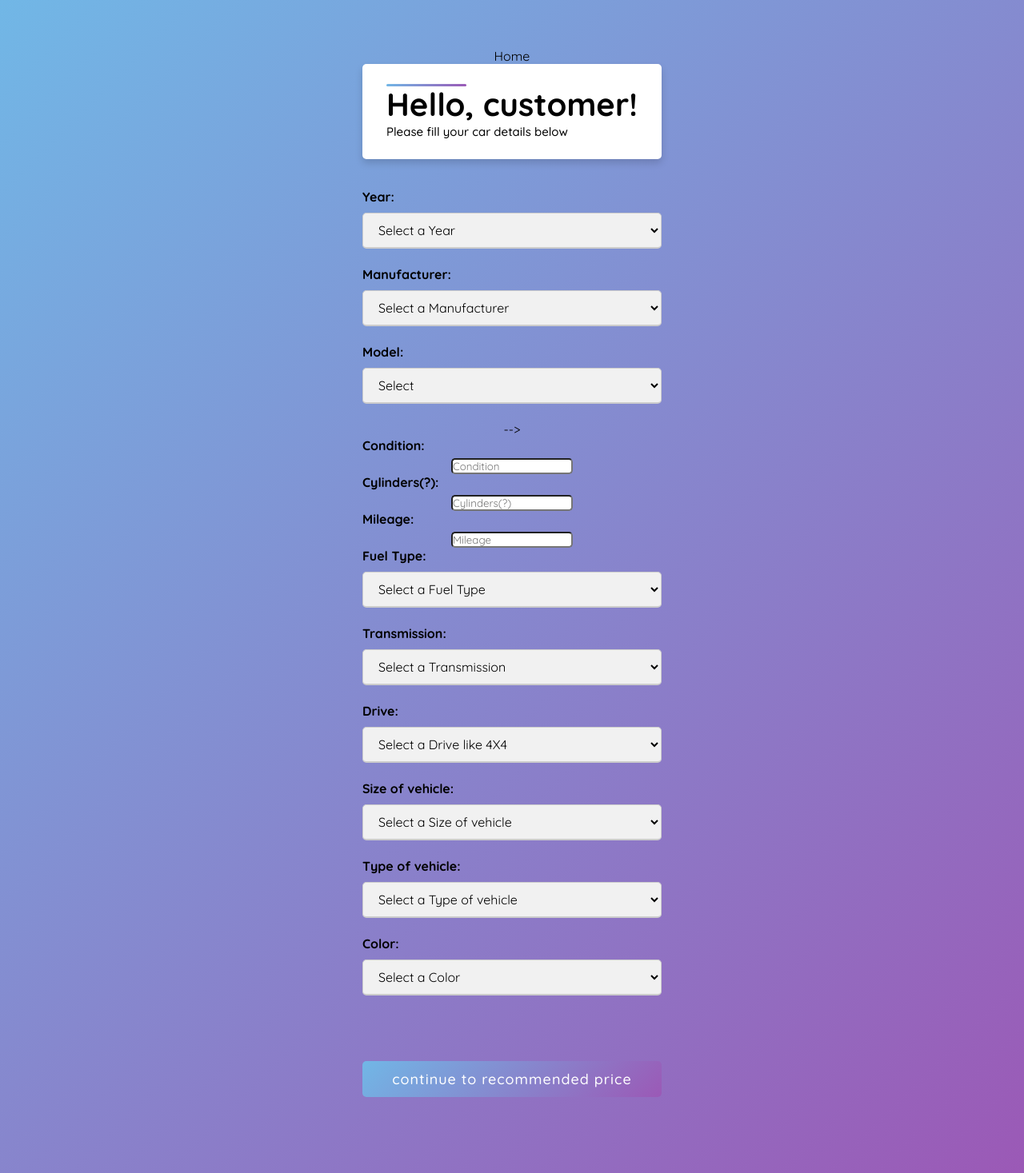
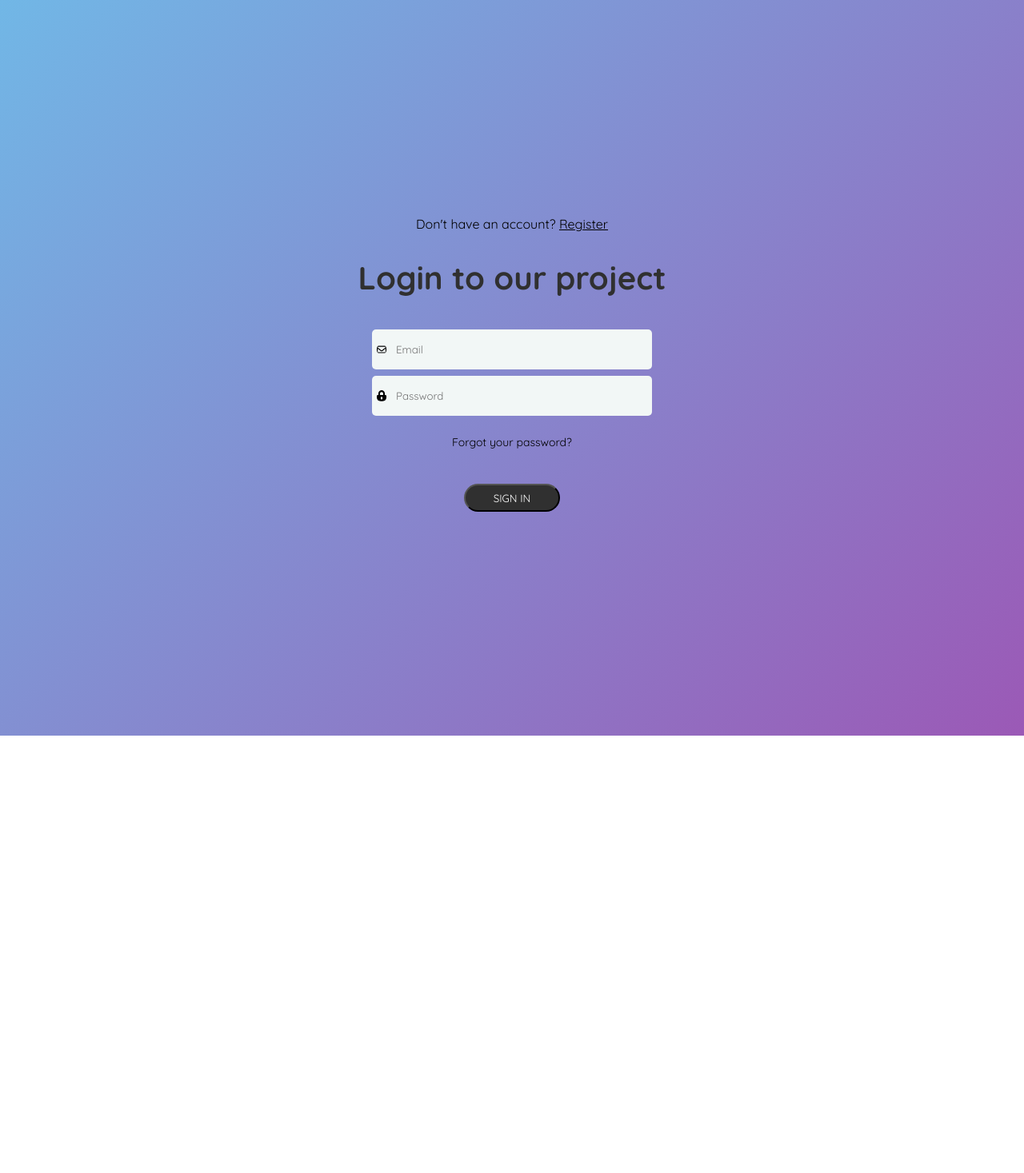
Before and after one commit to eladstoller/Roni-Project, a Vue app: page / in a window 1280 px wide. Shown: the whole page at 80% size. After the commit the page ends 920 px from the top, so only its background shows below. Built offline with nearby package versions, Linux system fonts and the light colour scheme; no server answers; what vue2-editor would draw is missing.

Commit message:
Commit after fixing router (no route guards)

```diff
--- a/src/router/index.js
+++ b/src/router/index.js
@@ -4,16 +4,25 @@ import Home from "../views/Home.vue";
 import Login from "../views/Login.vue";
 import Register from "../views/Register.vue";
 import ForgotPassword from "../views/ForgotPassword.vue";
+import Result from "../views/Result.vue";
 
 Vue.use(VueRouter);
 
 const routes = [
   {
-    path: "/",
+    path: "/home",
     name: "Home",
     component: Home,
     meta: {
       title:'Home'
+    }
+  },
+  {
+    path: "/", //default route on startup
+    name: "login",
+    component: Login,
+    meta: {
+      title:'Login'
     }
   },
   {
@@ -40,6 +49,14 @@ const routes = [
       title:'Forgot Password'
     }
   },
+  {
+    path: "/result",
+    name: "Result",
+    component: Result,
+    meta: {
+      title:'Result'
+    },
+  },
 ];
 
 const router = new VueRouter({
--- a/src/views/Home.vue
+++ b/src/views/Home.vue
@@ -1,5 +1,5 @@
 <template>
-  <div class="Home">Home
+  <div class="Home">
 
      <head>
 
@@ -108,7 +108,7 @@
 
             <hr>
 
-            <button type="submit" class="registerbtn">continue to recommended price</button>
+            <button @click.prevent="goToResult" type="submit" class="registerbtn">continue to recommended price</button>
         </div>
 
      </form>
@@ -134,8 +134,13 @@ export default {
       change()
       {
           $(".selectFilter").on("change",function(){var e=$(this).data("target"),i=$(this).find(":selected").data("ref");$("select."+e).val("-1"),null==i?$("select."+e).find("option").each(function(){console.log("inside undefined"),$(this).removeAttr("disabled hidden")}):$("select."+e).find("option").each(function(){var e=$(this).data("belong"),t=$(this).val();i!=e&&-1!=t?($(this).prop("disabled",!0),$(this).prop("hidden",!0)):($(this).prop("disabled",!1),$(this).prop("hidden",!1))})});
-      }
+      },
+   goToResult()
+   {
+   this.$router.push({name:"Result"});
+   },
   }
+
 };
 
 </script>
--- a/src/views/Login.vue
+++ b/src/views/Login.vue
@@ -1,5 +1,5 @@
 <template>
-  <div class="form-wrap">Login
+  <div class="form-wrap">
       <form class="login">
           <p class="login-register">
               Don't have an account?
--- a/src/views/Register.vue
+++ b/src/views/Register.vue
@@ -1,5 +1,5 @@
 <template>
-  <div class="form-wrap">Register
+  <div class="form-wrap">
       <form class="register">
           <p class="login-register">
               Already have an account?
--- /dev/null
+++ b/src/views/Result.vue
@@ -0,0 +1,3 @@
+<template>
+    <h1>works</h1>
+</template>
```
Also changed, not shown: 1 other file (tests, documents, lock files or other folders).
